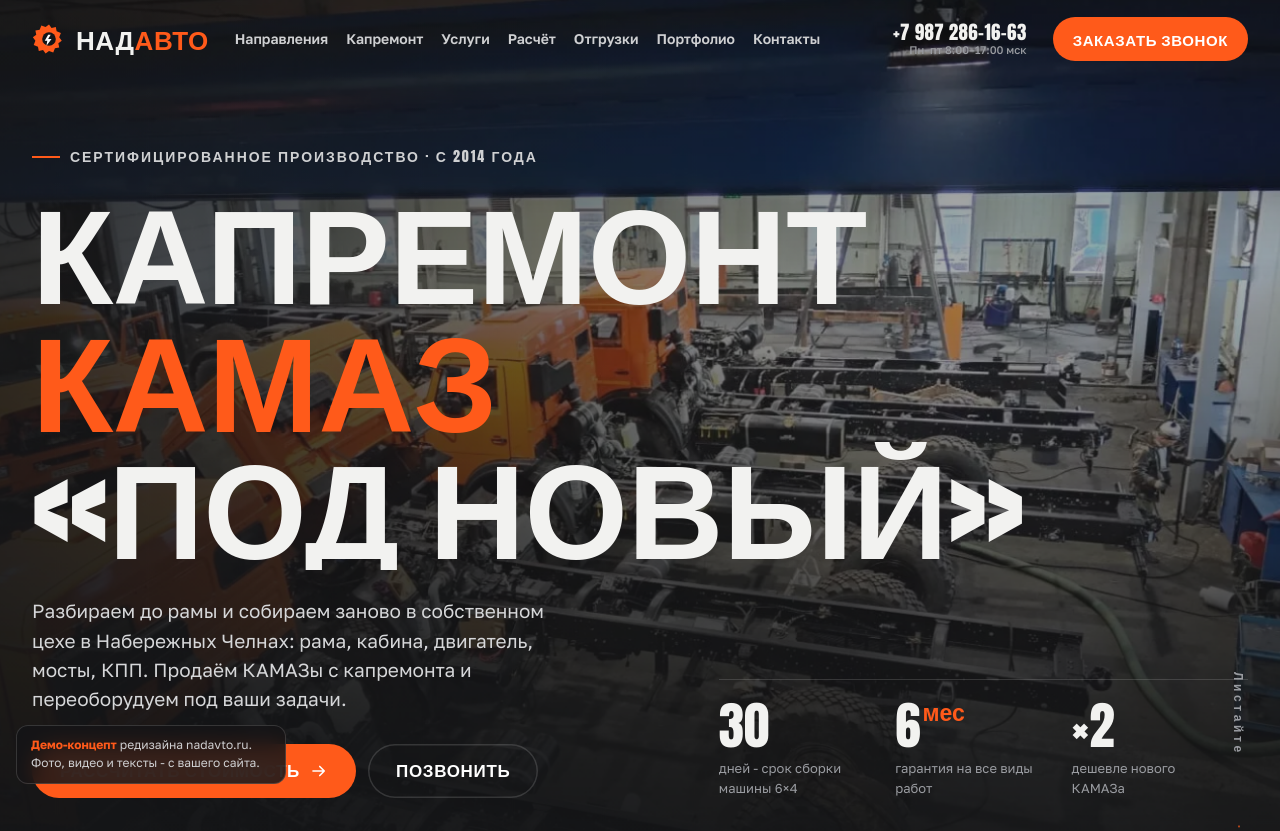
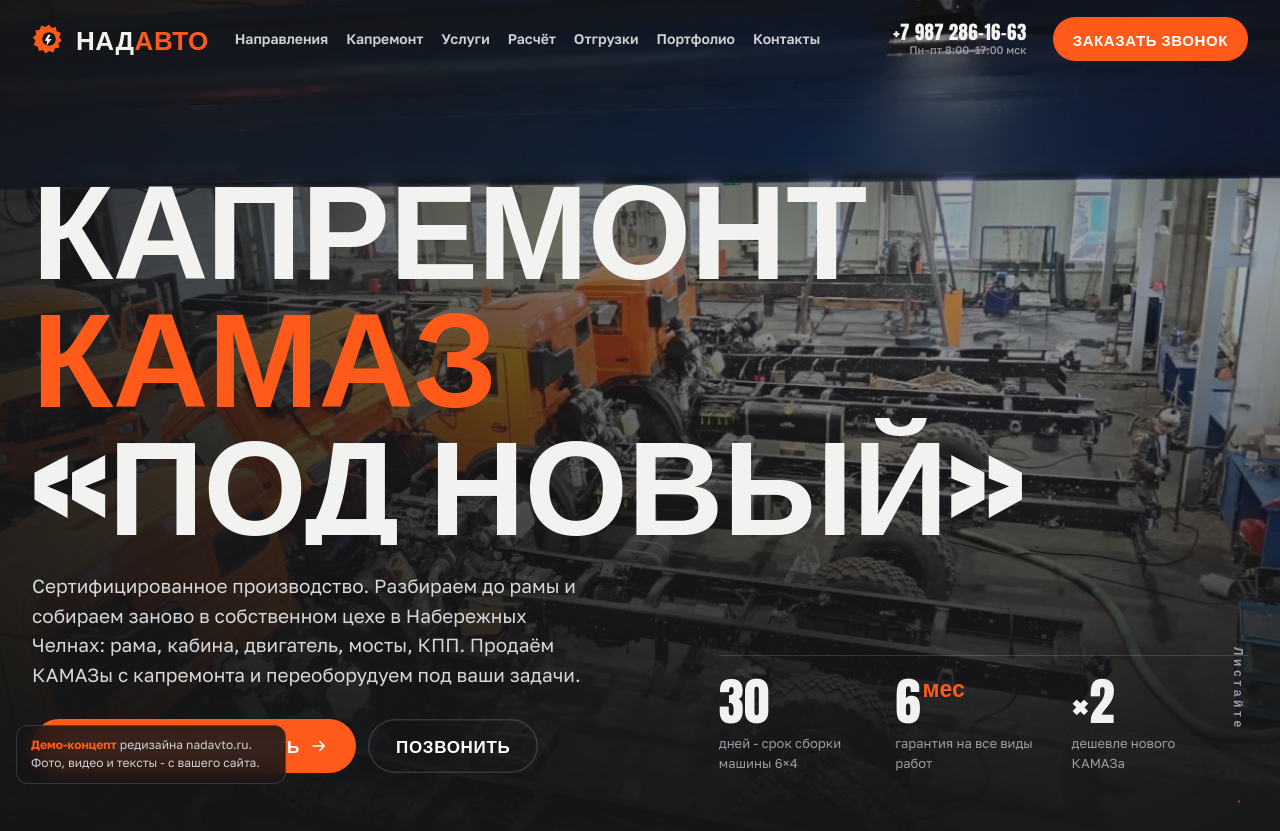
Before and after one commit to didigood0401/nadavto-demo, a plain HTML site: page index.html in a window 1280 px wide. Shown: the top 831 px of the page. Drawn offline with Linux system fonts and the light colour scheme; a web font is replaced by a local one.

Commit message:
Hero: kicker merged into lead

```diff
--- a/index.html
+++ b/index.html
@@ -36,11 +36,11 @@
 <section class="hero" id="hero">
   <div class="bg" id="herobg"></div>
   <div class="w">
-    <span class="tag fade">Сертифицированное производство · с 2014 года</span>
+
     <h1 class="d h1"><span class="ln"><span>Капремонт</span></span><span class="ln"><span class="or">КАМАЗ</span></span><span class="ln"><span>«под новый»</span></span></h1>
     <div class="hero-row">
       <div class="fade">
-        <p class="lead">Разбираем до рамы и собираем заново в собственном цехе в Набережных Челнах: рама, кабина, двигатель, мосты, КПП. Продаём КАМАЗы с капремонта и переоборудуем под ваши задачи.</p>
+        <p class="lead">Сертифицированное производство. Разбираем до рамы и собираем заново в собственном цехе в Набережных Челнах: рама, кабина, двигатель, мосты, КПП. Продаём КАМАЗы с капремонта и переоборудуем под ваши задачи.</p>
         <div class="cta"><a class="btn b-or" href="#calc">Рассчитать стоимость <svg class="arr"><use href="#arr"/></svg></a><a class="btn b-gh" href="tel:+79872861663">Позвонить</a></div>
       </div>
       <div class="facts fade">
```
Also changed, not shown: .impeccable/config.json (added).
